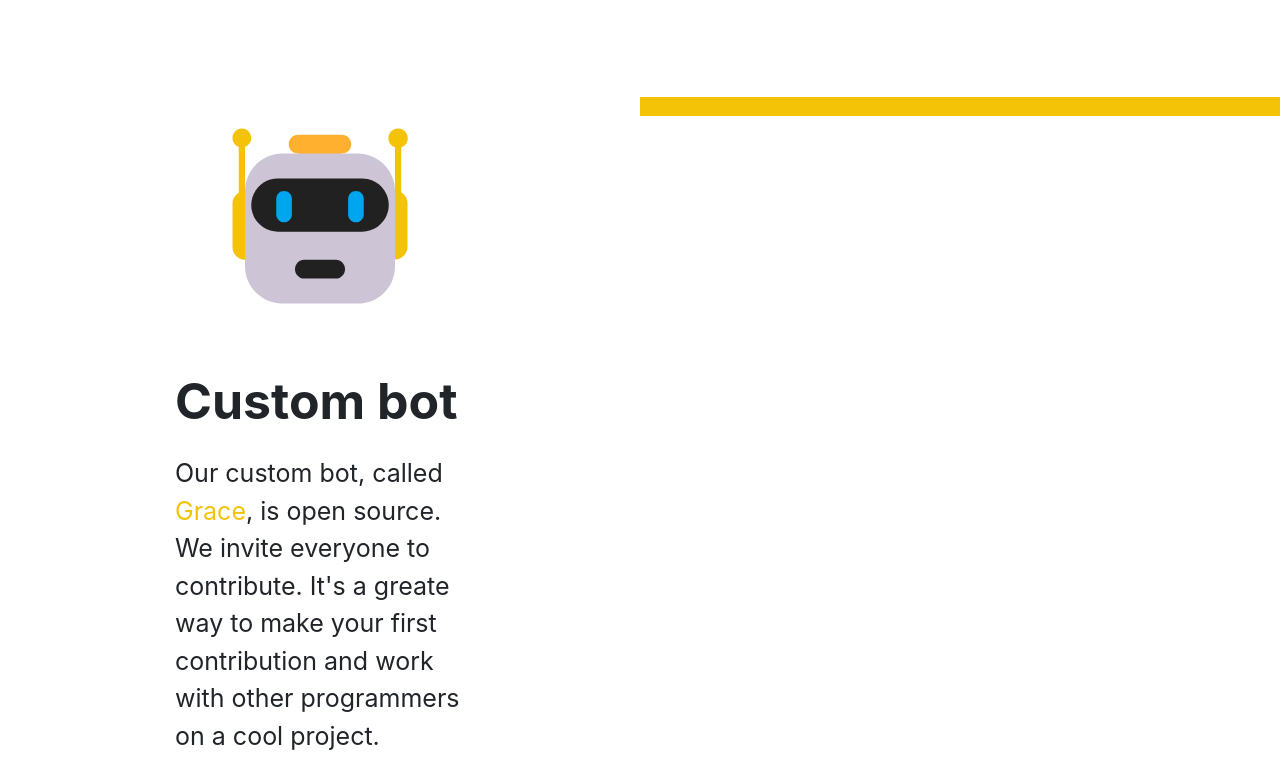
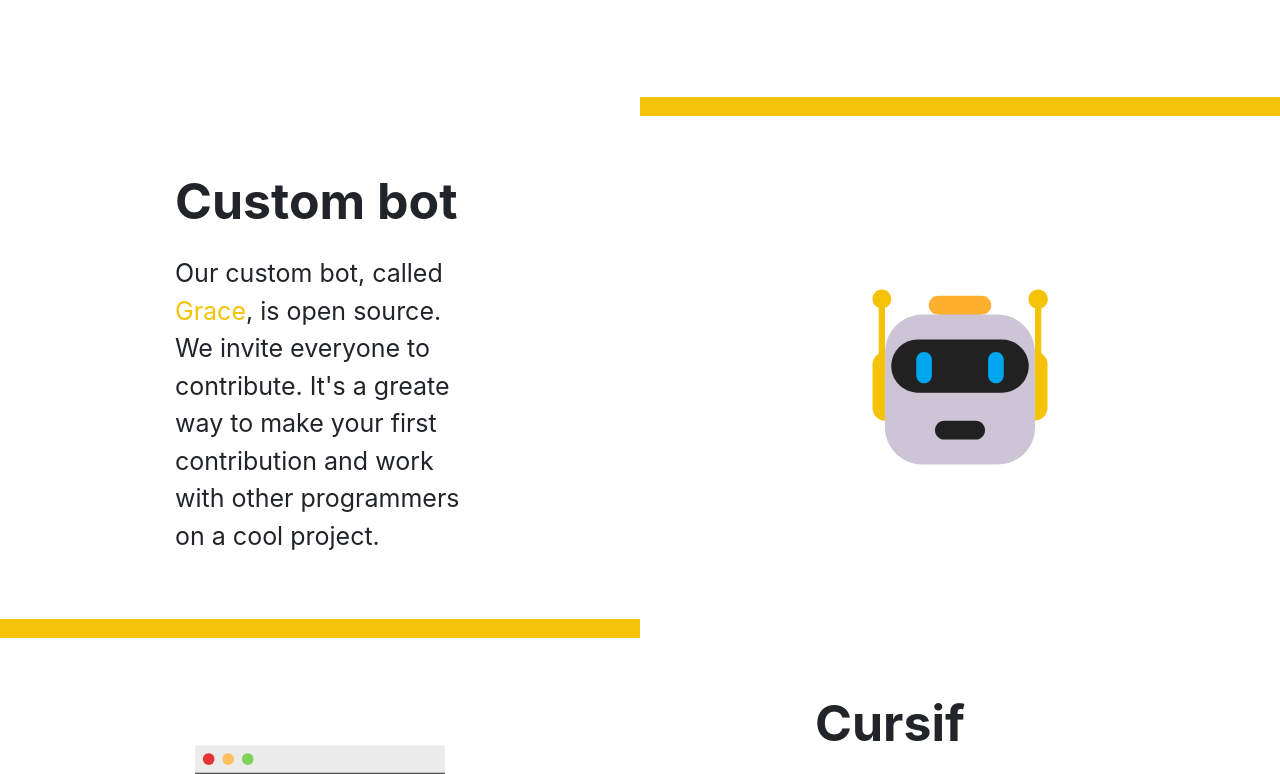
Before and after one commit to Code-Society-Lab/code-society-website, a plain HTML site: page public/index.html in a window 1280 px wide. Shown: the part 1310-2084 px from the top of the page. Drawn offline with nearby package versions, Linux system fonts and the light colour scheme.

Commit message:
Fix error in rebase

```diff
--- a/public/index.html
+++ b/public/index.html
@@ -57,7 +57,7 @@
         </section>
         <section id="info" class="bg-secondary">
             <div class="container-fluid info-container d-flex flex-fill">
-                <div class="row flex-fill">
+                <div class="flex-fill">
                     <div class="row">
                         <div class="col-lg-6">
                             <div class="d-flex justify-content-center align-items-center h-100">
@@ -75,7 +75,7 @@
                             </div>
                         </div>
                     </div>
-                    <div class="flex-row-reverse">
+                    <div class="row flex-row-reverse">
                         <div class="col-lg-6">
                             <div class="d-flex justify-content-center align-items-center h-100">
                                 <img src="images/robot.svg" style="width:200px; height:200px;">
```
